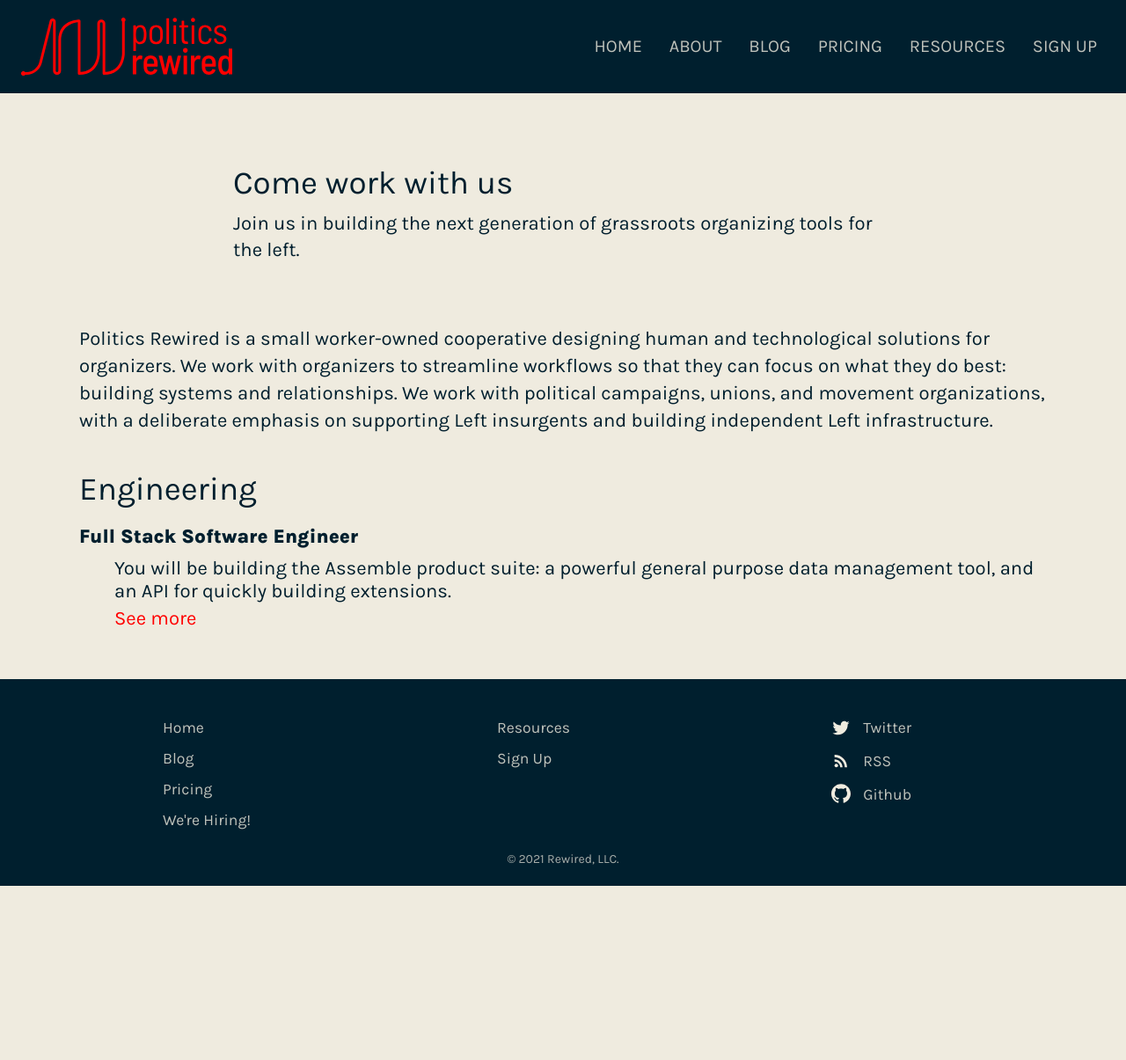
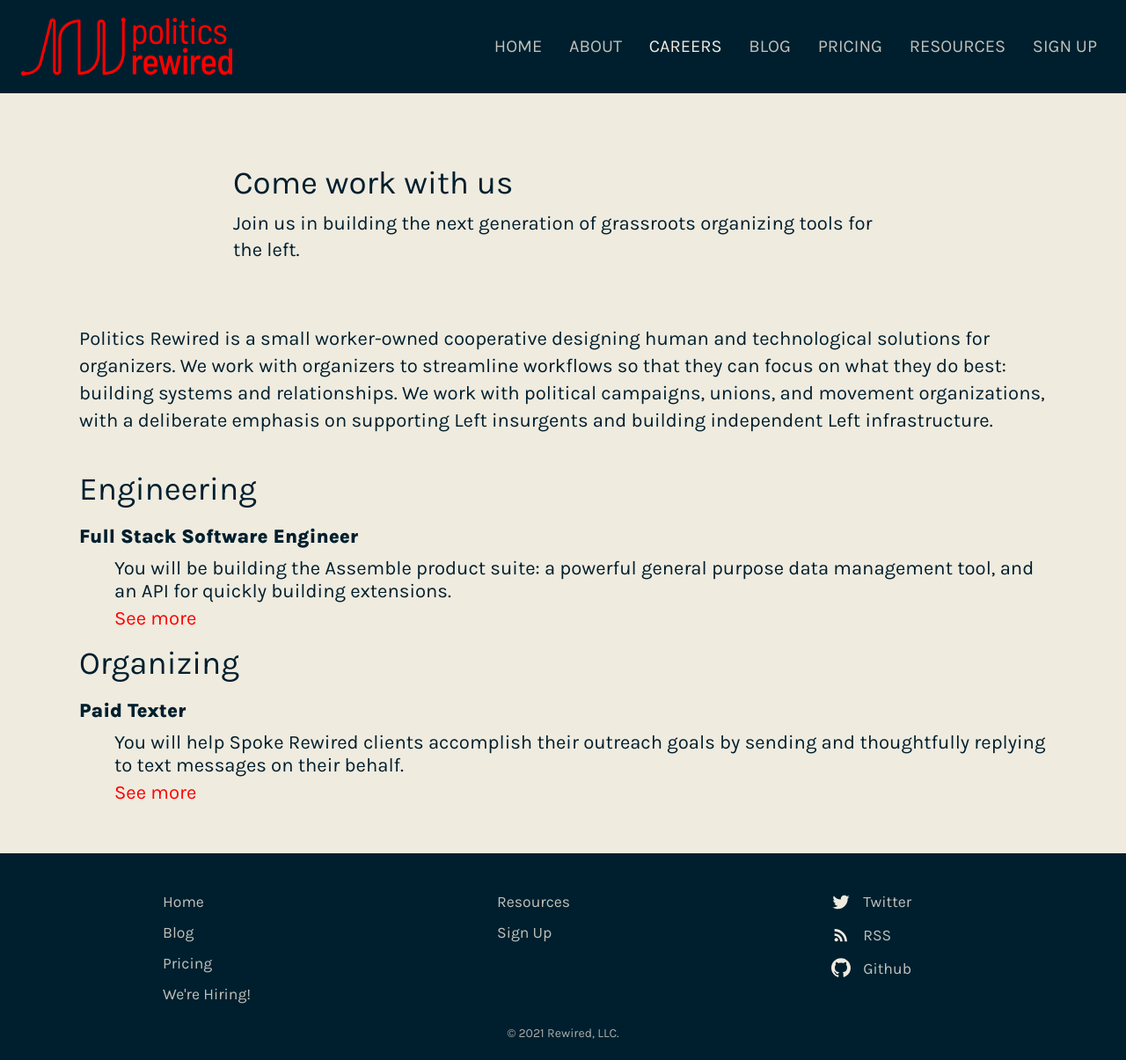
Before and after one commit to politics-rewired/politics-rewired.github.io, a Jekyll site: the page built from careers/index.html, in a window 1280 px wide. Shown: the whole page at 88% size. Built offline with Jekyll 4.4.1, drawn with Linux system fonts in a browser that asks for light colours; before the commit the page ends 1007 px from its top, so only the background shows below that.

Commit message:
Feat/add texter position (#24)
* feat: add paid texter position

* feat: add careers to nav header

* feat: update favicon and preview images

```diff
--- a/_config.yml
+++ b/_config.yml
@@ -8,8 +8,8 @@
 # disqus_shortname:
 
 # Values for the jekyll-seo-tag gem (https://github.com/jekyll/jekyll-seo-tag)
-logo: /images/polrw-primary-colored.png
-image: /images/polrw-primary-colored.png
+logo: /images/rw_social_red.svg
+image: /images/polrw_primary.svg
 description: "A group of digital organizers and software developers committed to building the technical infrastructure the Left needs to win and wield power."
 author:
   name: Politics Rewired
--- a/_data/navigation.yml
+++ b/_data/navigation.yml
@@ -4,6 +4,10 @@
   highlight: false
 - name: About
   link: /about/
+  new_window: false
+  highlight: false
+- name: Careers
+  link: /careers/
   new_window: false
   highlight: false
 - name: Blog
--- a/_layouts/default.html
+++ b/_layouts/default.html
@@ -10,6 +10,7 @@
   {% feed_meta %}
 
   <link rel="stylesheet" href="{{ site.baseurl }}/css/screen.css">
+  <link rel="shortcut icon" type="image/jpg" href="images/rw_social_red.svg"/>
 
   {% if jekyll.environment == 'production' and site.google_analytics_key != '' %}
   <script>
--- a/careers/index.html
+++ b/careers/index.html
@@ -8,6 +8,11 @@
       - title: Full Stack Software Engineer
         description: "You will be building the Assemble product suite: a powerful general purpose data management tool, and an API for quickly building extensions."
         link: full-stack-software-engineer
+  - title: Organizing
+    jobs:
+      - title: Paid Texter
+        description: "You will help Spoke Rewired clients accomplish their outreach goals by sending and thoughtfully replying to text messages on their behalf."
+        link: paid-texter
 ---
 
 <section class="hero job-listings">
```
Also changed, not shown: careers/full-stack-software-engineer.md (+1 -1 lines), careers/paid-texter.md (added, +76 -0 lines), images/rw_social_red.svg (added).
